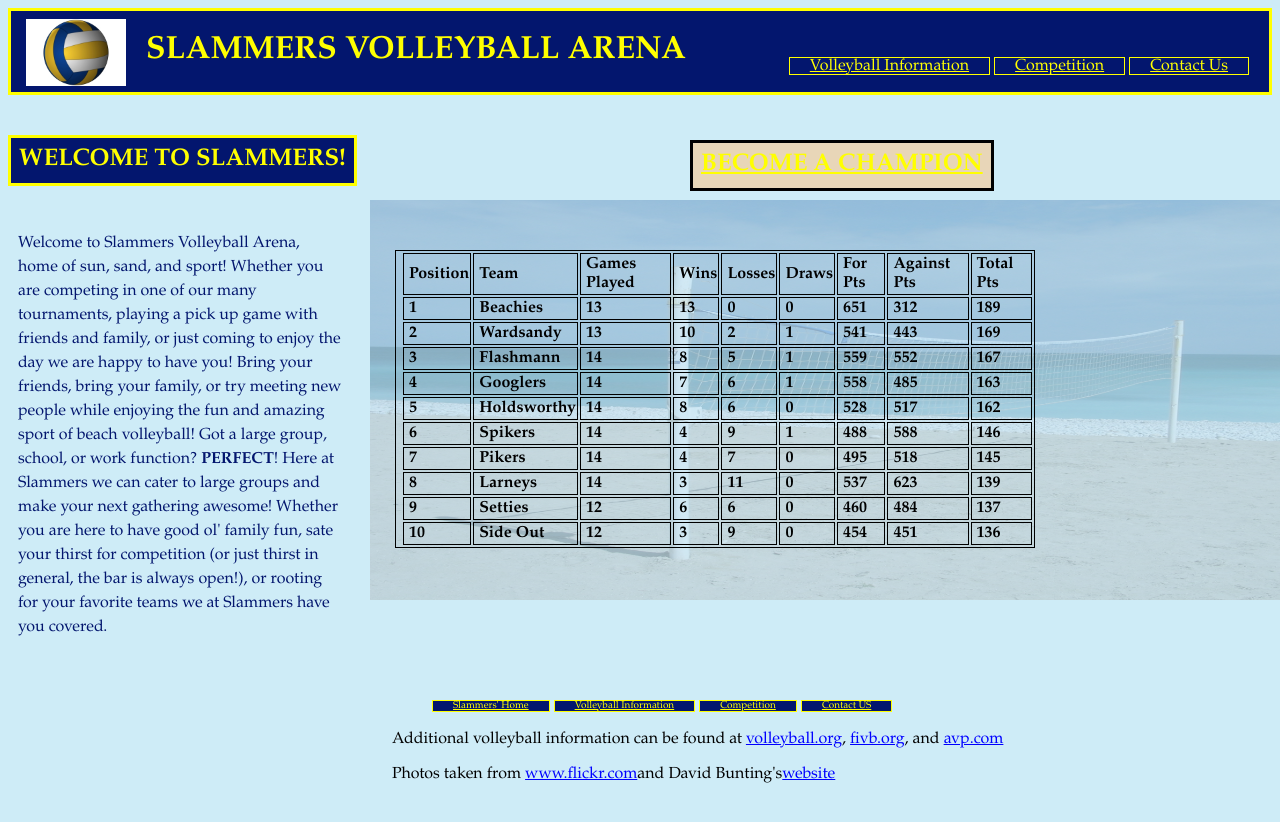
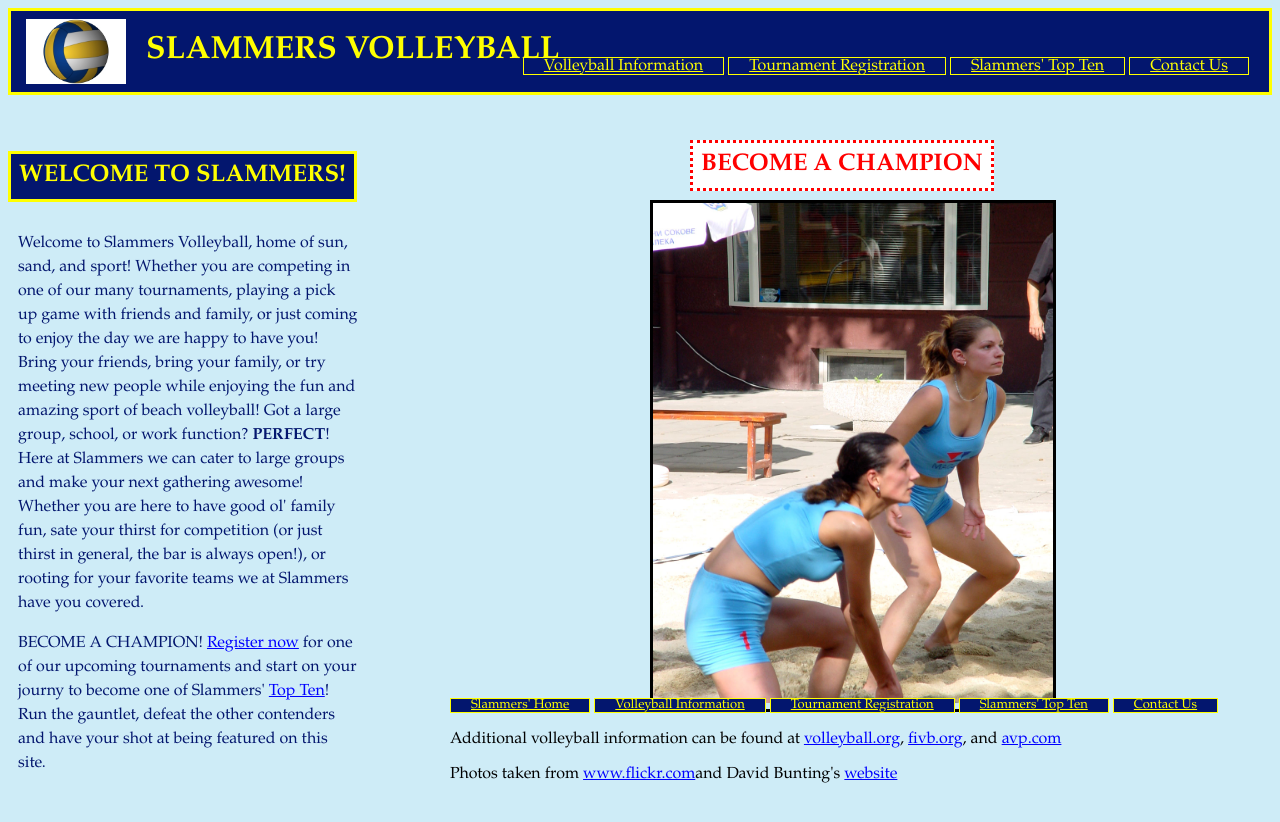
Before and after one commit to michaelfisher1/SlammersZone, a plain HTML site: page index.html in a window 1280 px wide. Shown: the top 822 px of the page. Drawn offline with Linux system fonts and the light colour scheme.

Commit message:
finished edits
added new page, changed homepage, tweaked footer/header

```diff
--- a/index.html
+++ b/index.html
@@ -6,143 +6,22 @@
 <title>Slammers Home</title>
 </head>
 <body>
-<header><h1>SLAMMERS VOLLEYBALL ARENA</h1>
-  <a href="index.html"><img src="vector_volleyball.jpg" heigh="100" width="100" alt="slammers logo"></a>
+<header><h1>SLAMMERS VOLLEYBALL</h1>
+  <a href="index.html"><img src="vector_volleyball.jpg" height="65" width="100" alt="slammers logo"></a>
   <ul>
 	<li><a href="volleyballinfo.html">Volleyball Information</a></li>
-	<li><a href="registration.html">Competition</a></li>
+	<li><a href="registration.html">Tournament Registration</a></li>
+    <li><a href="standings.html">Slammers' Top Ten</a></li>
     <li><a href="contact.html">Contact Us</a></li>
 </ul>
 </header>
+
+	<div id="game"><img src="game.jpg" height="500" width="400" alt="game of volleyball"></div>
 <div id="registerButton"><h2><a href="registration.html">BECOME A CHAMPION</a></h2></div>
-<div id="net"><a href="index.html"><img src="beachNet.jpg" height="400" width="1000" alt="volleyball net"></a>
-</div>
-<div id="standings"><table style="width:50%">
-	<tr>
-    	<th>Position</th>
-        <th>Team</th>
-        <th>Games Played</th>
-        <th>Wins</th>
-        <th>Losses</th>
-        <th>Draws</th>
-        <th>For Pts</th>
-        <th>Against Pts</th>
-        <th>Total Pts</th>
-        </tr>
-     <tr>
-     	<td>1</td>
-        <td>Beachies</td>
-        <td>13</td>
-        <td>13</td>
-        <td>0</td>
-        <td>0</td>
-        <td>651</td>
-        <td>312</td>
-        <td>189</td>
-        </tr>
-     <tr>
-     	<td>2</td>
-        <td>Wardsandy</td>
-        <td>13</td>
-        <td>10</td>
-        <td>2</td>
-        <td>1</td>
-        <td>541</td>
-        <td>443</td>
-        <td>169</td>
-        </tr>
-     <tr>
-     	<td>3</td>
-        <td>Flashmann</td>
-        <td>14</td>
-        <td>8</td>
-        <td>5</td>
-        <td>1</td>
-        <td>559</td>
-        <td>552</td>
-        <td>167</td>
-        </tr>
-     <tr>
-     	<td>4</td>
-        <td>Googlers</td>
-        <td>14</td>
-        <td>7</td>
-        <td>6</td>
-        <td>1</td>
-        <td>558</td>
-        <td>485</td>
-        <td>163</td>
-        </tr>
-      <tr>
-      	<td>5</td>
-        <td>Holdsworthy</td>
-        <td>14</td>
-        <td>8</td>
-        <td>6</td>
-        <td>0</td>
-        <td>528</td>
-        <td>517</td>
-        <td>162</td>
-        </tr>
-      <tr>
-      	<td>6</td>
-        <td>Spikers</td>
-        <td>14</td>
-        <td>4</td>
-        <td>9</td>
-        <td>1</td>
-        <td>488</td>
-        <td>588</td>
-        <td>146</td>
-        </tr>
-      <tr>
-      	<td>7</td>
-        <td>Pikers</td>
-        <td>14</td>
-        <td>4</td>
-        <td>7</td>
-        <td>0</td>
-        <td>495</td>
-        <td>518</td>
-        <td>145</td>
-        </tr>
-      <tr>
-      	<td>8</td>
-        <td>Larneys</td>
-        <td>14</td>
-        <td>3</td>
-        <td>11</td>
-        <td>0</td>
-        <td>537</td>
-        <td>623</td>
-        <td>139</td>
-        </tr>
-      <tr>
-      	<td>9</td>
-        <td>Setties</td>
-        <td>12</td>
-        <td>6</td>
-        <td>6</td>
-        <td>0</td>
-        <td>460</td>
-        <td>484</td>
-        <td>137</td>
-        </tr>
-      <tr>
-      	<td>10</td>
-        <td>Side Out</td>
-        <td>12</td>
-        <td>3</td>
-        <td>9</td>
-        <td>0</td>
-        <td>454</td>
-        <td>451</td>
-        <td>136</td>
-        </tr>
-        </table></div>
+
      <div id="facilities"><h3>FACILITIES</h3>
      	<ul>
-        	<li>Full-Sized beach volleyball arena! Come enjoy the sun, sand, and sport!</li>
+        	<li>Full-Sized beach volleyball court! Come enjoy the sun, sand, and sport!</li>
             <li>Fully liscenced bar. End the day with a cold drink with friends!</li>
             <li>Now hiring for functions. Organise your work, school, or private function today!</li>
             </ul>
@@ -155,18 +34,20 @@
             <li><strong>August Only!</strong> You can purchase 4 drinks for the price of 3 at Slammers' Bar!</li>
           </ul>
           </div>
-     <div id="welcome"><h5>WELCOME TO SLAMMERS!</h5>
-      	<p>Welcome to Slammers Volleyball Arena, home of sun, sand, and sport! Whether you are competing in one of our many tournaments, playing a pick up game with friends and family, or just coming to enjoy the day we are happy to have you! Bring your friends, bring your family, or try meeting new people while enjoying the fun and amazing sport of beach volleyball! Got a large group, school, or work function? <strong>PERFECT</strong>! Here at Slammers we can cater to large groups and make your next gathering awesome! Whether you are here to have good ol' family fun, sate your thirst for competition (or just thirst in general, the bar is always open!), or rooting for your favorite teams we at Slammers have you covered.</p>
-       </div>
+     <div class="welcome"><h5>WELCOME TO SLAMMERS!</h5>
+      	<p>Welcome to Slammers Volleyball, home of sun, sand, and sport! Whether you are competing in one of our many tournaments, playing a pick up game with friends and family, or just coming to enjoy the day we are happy to have you! Bring your friends, bring your family, or try meeting new people while enjoying the fun and amazing sport of beach volleyball! Got a large group, school, or work function? <strong>PERFECT</strong>! Here at Slammers we can cater to large groups and make your next gathering awesome! Whether you are here to have good ol' family fun, sate your thirst for competition (or just thirst in general, the bar is always open!), or rooting for your favorite teams we at Slammers have you covered.</p>
+        <p>BECOME A CHAMPION! <a href="registration.html">Register now</a> for one of our upcoming tournaments and start on your journy to become one of Slammers' <a href="standings.html">Top Ten</a>! Run the gauntlet, defeat the other contenders and have your shot at being featured on this site.</p>
+</div>
        <footer>
        <ul>
        	<li><a href="index.html">Slammers' Home</a></li>
         <li><a href="volleyballinfo.html">Volleyball Information</a></li>
-        <li><a href="registration.html">Competition</a></li>
-        <li><a href="contact.html">Contact US</a></li>
+        <li><a href="registration.html">Tournament Registration</a></li>
+        <li><a href="standings.html">Slammers' Top Ten</a></li>
+        <li><a href="contact.html">Contact Us</a></li>
         </ul>
         <p>Additional volleyball information can be found at <a href="http://www.volleyball.org/">volleyball.org</a>, <a href="http://www.fivb.org/EN/beachvolleyball/">fivb.org</a>, and <a href="http://www.avp.com">avp.com</a></p>
-        <p>Photos taken from <a href="https://www.flickr.com/photos/37873897@N06/5208457834">www.flickr.com</a>and David Bunting's<a href="https://commons.wikimedia.org/w/index.php?curid=3213036">website</a></p>
+        <p>Photos taken from <a href="https://www.flickr.com/photos/37873897@N06/5208457834">www.flickr.com</a>and David Bunting's <a href="https://commons.wikimedia.org/w/index.php?curid=3213036">website</a></p>
         </footer>
 </body>
 </html>
--- a/mainstyles.css
+++ b/mainstyles.css
@@ -39,22 +39,31 @@ header ul li {
 	border: thin yellow solid;
 }
 
-#registerButton h2{position:absolute;
+#registerButton h2{
+	position:absolute;
 	left:690px;
 	top:120px;
-	background-color:#E8D6B8;
+	background-color:white;
 	color:blue;
-	border: solid black;
+	border:dotted red;
 	max-width: 290px;
 	padding:8px;
 }
 
+#registerButton a {color:red; text-decoration:none;}
 
 #net {
 	position:absolute;
 	left:370px;
 	top:200px;
 	opacity: 0.35;
+}
+
+#game {
+	position:absolute;
+	left:650px;
+	top:200px;
+	border-style:solid;
 }
 
 #standings table {position:absolute;
@@ -73,7 +82,6 @@ header ul li {
 #facilities  {
 	float:right;
  	margin-left:1400px;
-	margin-right:10px;
 	position:absolute;
 	top:120px;
 }
@@ -83,14 +91,16 @@ header ul li {
 	background-color:#03166E;
 	color:yellow;
 	padding: 8px;
+	margin-right:10px;
 	font-size: x-large;
+	margin-bottom:-10px;
 }
 
 #facilities li {
 	list-style:square;
 	padding-top:15px;
 	color: blue;
-	padding-right:10px;
+	margin-right:50px;
 
 }
 
@@ -119,11 +129,21 @@ header ul li {
 	padding-right:10px;
 }
 
-#welcome {
+welcome {
 	position:relative;
 }
 
-#welcome h5 {
+.welcome h2 {
+	position:absolute;
+	border:solid yellow;
+	background-color:#03166E;
+	color:yellow;
+	font-size: x-large;
+	padding: 8px;
+}
+.welcome,h2 p {max-width:350px;}
+
+.welcome h5 {
 	position:absolute;
 	border:solid yellow;
 	background-color:#03166E;
@@ -132,10 +152,10 @@ header ul li {
 	padding: 8px;
 }
 
-#welcome p {
-	position:absolute;
+.welcome p {
+	position:relative;
 	top:120px;
-	max-width:325px;
+	max-width:500px;
 	color:#03166E;
 	line-height:150%;
 	margin-left:10px;
@@ -144,8 +164,10 @@ header ul li {
 footer  {
 	position:absolute;
 	bottom:0px;
-	margin-left:30%;
+	left:410px;
 }
+
+footer p {margin-left:40px;}
 
 footer ul li {
 	display:inline;
@@ -155,7 +177,7 @@ footer ul li {
 	border: thin yellow solid;
 	background-color:#03166E;
 	color:yellow;
-	font-size:x-small;
+	font-size:small;
 }
 
 #overview {max-width: 750px; margin-left:10px; line-height:150%; float:left;
```
Also changed, not shown: contact.html (+12 -10 lines), plan.html (+1 -1 lines), registration.html (+11 -9 lines), standings.html (added, +164 -0 lines), thankyou.html (+11 -7 lines), volleyballinfo.html (+11 -9 lines), Assignment1 Flowchart.png, game.jpg (added).
